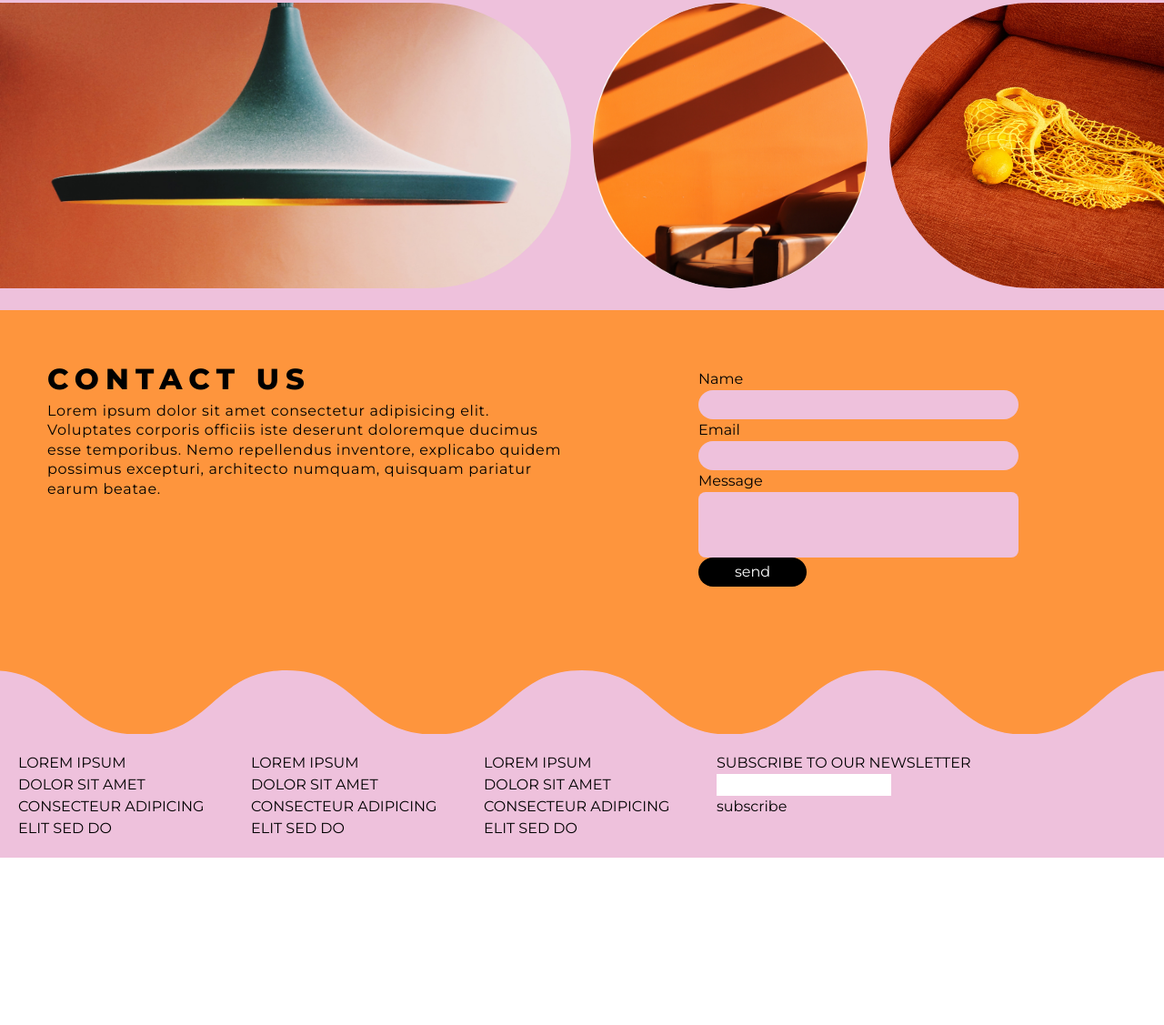
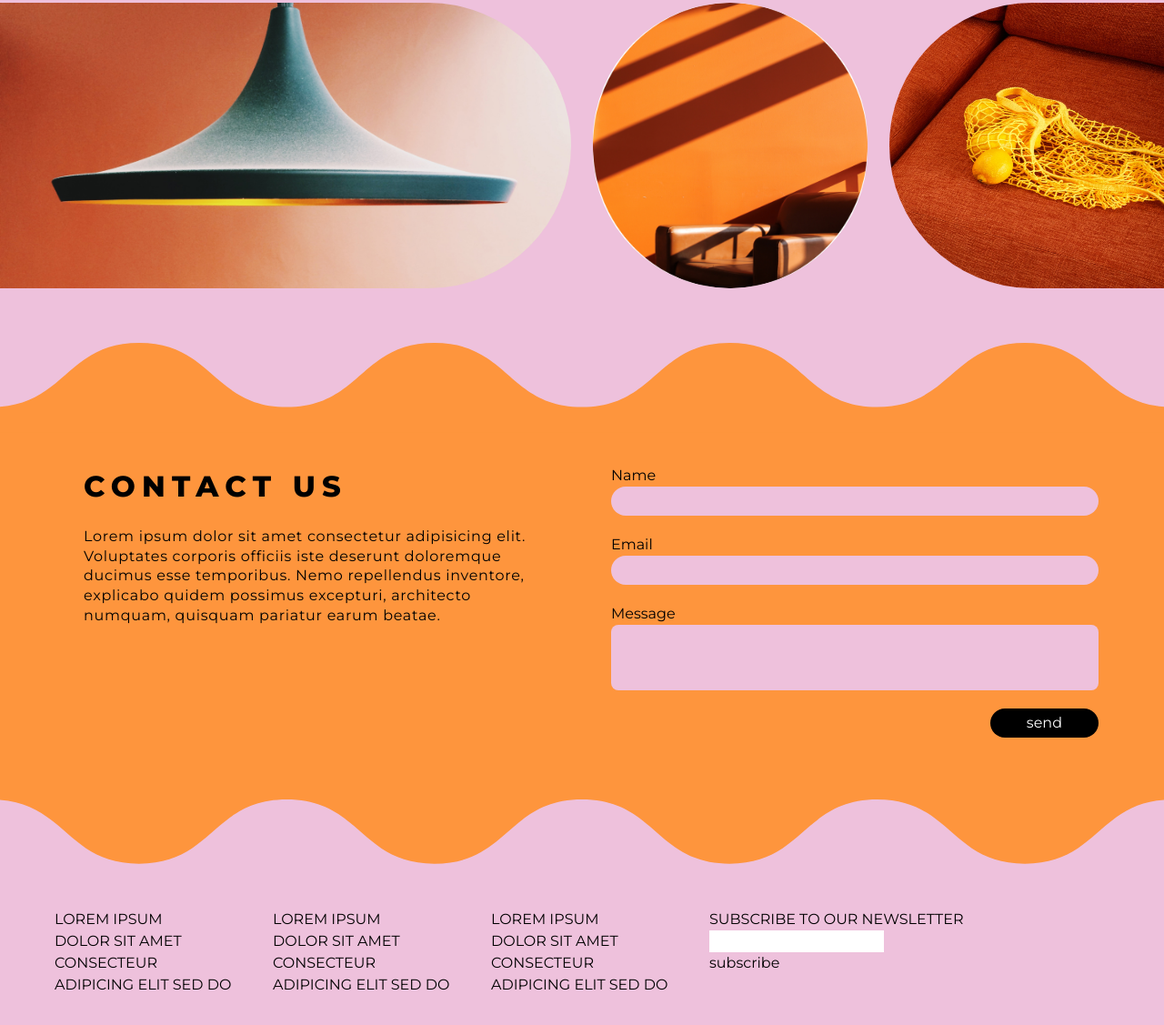
Before and after one commit to RinnieRambler/Funky-town, a plain HTML site: page index.html in a window 1280 px wide. Shown: the part 2910-4037 px from the top of the page at 91% size. Before the commit the page ends 3853 px from the top, so only its background shows below. Drawn offline with nearby package versions, Linux system fonts and the light colour scheme.

Commit message:
Contact form
Fixing spacing and alignment CSS

```diff
--- a/index.html
+++ b/index.html
@@ -65,7 +65,7 @@
 
      <!---------- text and image overlap --------->
 
-    <section class="grid grid-cols-2 bg-pink py-10">
+    <section class="grid grid-cols-2 bg-pink p-10 pl-0">
         <div>
             <img class="rounded-r-full" src="/images/bold-website-assets/bold-5.jpg" alt="">
         </div>
@@ -105,35 +105,38 @@
             <div class="relative pb-[100%]">
                 <img class="rounded-l-full absolute h-full w-full" src="/images/bold-website-assets/bold-9.jpg" alt="">
             </div>
+            <svg class="rotate-180 w-full col-span-full mt-8 -bottom-1 relative" viewBox="0 0 1440 111" fill="none" xmlns="http://www.w3.org/2000/svg">
                 <path d="M1816 31.6148C1724.67 31.6148 1724.67 111 1633.31 111C1541.96 111 1541.98 31.6148 1450.63 31.6148C1359.27 31.6148 1359.29 111 1267.96 111C1176.63 111 1176.63 31.6148 1085.29 31.6148C993.959 31.6148 993.959 111 902.626 111C811.293 111 811.293 31.6148 719.959 31.6148C628.626 31.6148 628.626 111 537.293 111C445.959 111 445.959 31.6148 354.626 31.6148C263.293 31.6148 263.293 111 171.959 111C80.6261 111 80.6261 31.6148 -10.7072 31.6148C-102.041 31.6148 -102.041 111 -193.354 111C-284.667 111 -284.667 31.6148 -376 31.6148V0H720H1816V31.6148Z" fill="#FE953D"/>
                 </svg>
     </section>
 
      <!---------- contact section --------->
 
-    <section class="grid grid-cols-2 bg-orange p-8">
+    <section class="grid grid-cols-2 bg-orange p-10 mx-auto">
 
-        <div class="p-5">
-            <h2>Contact us</h2>
-            <p>Lorem ipsum dolor sit amet consectetur adipisicing elit. Voluptates corporis officiis iste deserunt doloremque ducimus esse temporibus. Nemo repellendus inventore, explicabo quidem possimus excepturi, architecto numquam, quisquam pariatur earum beatae.</p>
+        <div class=" flex justify-center px-8">
+            <div>
+                <h2 class="px-5">Contact us</h2>
+                <p class="p-5">Lorem ipsum dolor sit amet consectetur adipisicing elit. Voluptates corporis officiis iste deserunt doloremque ducimus esse temporibus. Nemo repellendus inventore, explicabo quidem possimus excepturi, architecto numquam, quisquam pariatur earum beatae.</p>
+            </div>
         </div>
-        <div class="flex justify-center p-8">
+        <div class="px-8">
             <form>
                 <label for="name">Name</label>
-                <input class="bg-pink rounded-full py-1 px-20" type="text" id="name" name="name">
+                <input class="bg-pink rounded-full py-1 px-2 w-full mb-5" type="text" id="name" name="name">
                 <label for="email">Email</label>
-                <input class="bg-pink rounded-full py-1 px-20" type="email" id="email" name="email">
+                <input class="bg-pink rounded-full py-1 px-2 w-full mb-5" type="email" id="email" name="email">
                 <label for="message">Message</label>
-                <input class="bg-pink rounded-lg py-6 px-20" type="text" id="message" name="message">
-                <input class="bg-black text-white rounded-full py-1 px-10 text-left" type="submit" value="send">
+                <input class="bg-pink rounded-lg py-6 px-2 w-full mb-5" type="text" id="message" name="message">
+                <input class="bg-black text-white rounded-full py-1 px-10 ml-auto" type="submit" value="send">
             </form>
         </div>
     </section>
 
      <!---------- footer --------->
 
-    <footer class="grid grid-cols-5 bg-pink">
-        <svg class="w-full col-span-full" viewBox="0 0 1440 111" fill="none" xmlns="http://www.w3.org/2000/svg">
+    <footer class="grid grid-cols-5 relative bg-pink p-10 pt-[10vw]">
+        <svg class="w-full absolute" viewBox="0 0 1440 111" fill="none" xmlns="http://www.w3.org/2000/svg">
             <path d="M1816 31.6148C1724.67 31.6148 1724.67 111 1633.31 111C1541.96 111 1541.98 31.6148 1450.63 31.6148C1359.27 31.6148 1359.29 111 1267.96 111C1176.63 111 1176.63 31.6148 1085.29 31.6148C993.959 31.6148 993.959 111 902.626 111C811.293 111 811.293 31.6148 719.959 31.6148C628.626 31.6148 628.626 111 537.293 111C445.959 111 445.959 31.6148 354.626 31.6148C263.293 31.6148 263.293 111 171.959 111C80.6261 111 80.6261 31.6148 -10.7072 31.6148C-102.041 31.6148 -102.041 111 -193.354 111C-284.667 111 -284.667 31.6148 -376 31.6148V0H720H1816V31.6148Z" fill="#FE953D"/>
             </svg>
         <div class="p-5">
```
